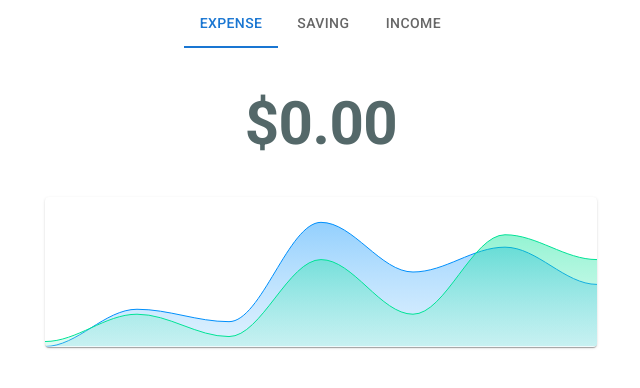
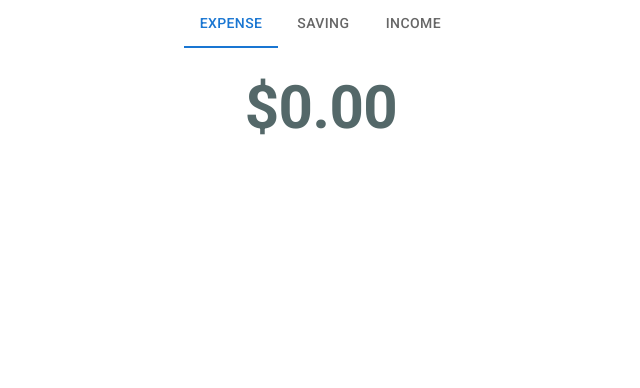
Before and after one commit to tchapsdev/finerd, a Next.js app: page / in a window 1280 px wide. Shown: the top 388 px of the page, without its empty margins (319-959 px from the left). Built offline with nearby package versions, Linux system fonts and the light colour scheme.

Commit message:
dynamic charts

```diff
--- a/src/pages/components/navbar/Navbar.tsx
+++ b/src/pages/components/navbar/Navbar.tsx
@@ -1,5 +1,5 @@
+import { Grid, Tab, Tabs, Typography } from '@mui/material';
 import { SyntheticEvent, useContext, useEffect, useState } from 'react';
-import { Box, Grid, Tab, Tabs, Typography } from '@mui/material';
 
 import { actions, Context } from '../../context/Context';
 import { TransactionService } from '../../../service/TransactionService';
@@ -28,8 +28,7 @@ export const Navbar = () => {
     }, [current, tabs]);
 
     return (
-        <Box>
-            <Grid container alignItems="center" justifyContent="space-between" sx={{ rowGap: 5 }}>
+        <Grid container alignItems="center" justifyContent="space-between" sx={{ rowGap: 3 }}>
             {/* todo: logo and login menu*/}
             <Grid item xs={12}>
                 <Tabs className="tabs tabs-boxed" value={current} onChange={handleChange} centered>
@@ -41,11 +40,10 @@ export const Navbar = () => {
                 </Tabs>
             </Grid>
             <Grid item xs={12}>
-                    <Typography variant="h2" align="center" gutterBottom={true} sx={{ fontWeight: 'bold' }}>
+                <Typography variant="h2" align="center" sx={{ fontWeight: 'bold' }}>
                     {new Intl.NumberFormat('en-CA', { style: 'currency', currency: 'CAD' }).format(balance)}
                 </Typography>
             </Grid>
         </Grid>
-        </Box>
     );
 };
--- a/src/pages/components/transactions/Transactions.tsx
+++ b/src/pages/components/transactions/Transactions.tsx
@@ -1,11 +1,13 @@
+import { Grid } from '@mui/material';
 import { useEffect, useState } from 'react';
 
 import { Chart } from './chart/Chart';
 import { TransactionList } from './list/TransactionList';
 
 import { TransactionService } from '../../../service/TransactionService';
+import { TransactionType } from '../../../../types/@finerd';
 
-export const Transactions = ({ type }) => {
+export const Transactions = ({ type }: { type: TransactionType }) => {
     const [transactions, setTransactions] = useState([]);
 
     useEffect(() => {
@@ -14,9 +16,13 @@ export const Transactions = ({ type }) => {
     }, [type]);
 
     return (
-        <>
-            <Chart/>
-            <TransactionList transactions={transactions}/>
-        </>
+        <Grid container alignItems="flex-start" justifyContent="space-between" sx={{ rowGap: 3 }}>
+            <Grid item xs={12} md={6}>
+                <Chart transactions={transactions} type={type}/>
+            </Grid>
+            <Grid item xs={12} md={6}>
+                <TransactionList transactions={transactions}/>
+            </Grid>
+        </Grid>
     );
 };
--- a/src/pages/components/transactions/chart/Chart.tsx
+++ b/src/pages/components/transactions/chart/Chart.tsx
@@ -1,10 +1,13 @@
+import dynamic from 'next/dynamic';
+import { Paper } from '@mui/material';
 import { Props } from 'react-apexcharts';
-import { Card } from '@mui/material';
-import dynamic from 'next/dynamic';
+import { useEffect, useState } from 'react';
+
+import { Transaction, TransactionType } from '../../../../../types/@finerd';
+import { TransactionService } from '../../../../service/TransactionService';
 
 export const config: Props = {
     type: 'area',
-    height: 150,
     options: {
         chart: {
             id: 'transactions-chart',
@@ -28,7 +31,7 @@ export const config: Props = {
             },
             y: {
                 title: {
-                    formatter: (seriesName: string) => `Transactions ${seriesName} `
+                    formatter: (name: string) => name
                 }
             },
             marker: {
@@ -36,23 +39,39 @@ export const config: Props = {
             }
         }
     },
-    series: [
-        {
-            data: [0, 15, 10, 50, 30, 40, 25]
-        },
-        {
-            data: [2, 13, 4, 35, 13, 45, 35]
-        }
-    ]
+    series: []
 };
 
 const ReactApexChart = dynamic(() => import('react-apexcharts'), { ssr: false });
 
-export const Chart = () => {
-    // todo: add chart data from props
+const map: Record<TransactionType, TransactionType> = {
+    expense: 'income',
+    saving: 'expense',
+    income: 'saving'
+};
+
+export const Chart = ({ transactions, type }: { transactions: Transaction[], type: TransactionType }) => {
+    const [targetTransactions, setTargetTransactions] = useState([]);
+
+    useEffect(() => {
+        const transactionService = new TransactionService();
+        setTargetTransactions(transactionService.findAllByType(map[type]));
+    }, [type, map]);
+
+    config.series = [
+        {
+            name: type,
+            data: transactions.map(transaction => transaction.amount)
+        },
+        {
+            name: map[type],
+            data: targetTransactions.map(transaction => transaction.amount)
+        }
+    ];
+
     return (
-        <Card>
+        <Paper elevation={0}>
             <ReactApexChart {...config} />
-        </Card>
+        </Paper>
     );
 };
--- a/src/pages/components/transactions/list/TransactionList.tsx
+++ b/src/pages/components/transactions/list/TransactionList.tsx
@@ -5,7 +5,9 @@ import ListItemAvatar from '@mui/material/ListItemAvatar';
 import Avatar from '@mui/material/Avatar';
 import ImageIcon from '@mui/icons-material/Image';
 
-export const TransactionList = ({ transactions }) => (
+import { Transaction } from '../../../../../types/@finerd';
+
+export const TransactionList = ({ transactions }: { transactions: Transaction[] }) => (
     <List>
         {
             transactions?.map((transaction) => (
@@ -24,7 +26,7 @@ export const TransactionList = ({ transactions }) => (
                             style: 'currency',
                             currency: 'CAD'
                         }).format(transaction.amount)}
-                        secondary={transaction.createdAt}
+                        secondary={new Intl.DateTimeFormat('en-CA').format(transaction.createdAt)}
                     />
                 </ListItem>
             ))
--- a/src/pages/index.tsx
+++ b/src/pages/index.tsx
@@ -13,7 +13,7 @@ export const Main = () => {
 
     return (
         <ContextProvider value={{ state, dispatch }}>
-            <Container maxWidth="sm">
+            <Container maxWidth={false} disableGutters={true}>
                 <Box sx={{ flexGrow: 1 }}>
                     <Grid container spacing={2}>
                         <Grid item xs={12}>
```
Also changed, not shown: 1 other file (tests, documents, lock files or other folders). Lines whose indentation alone changed are shown as unchanged.
